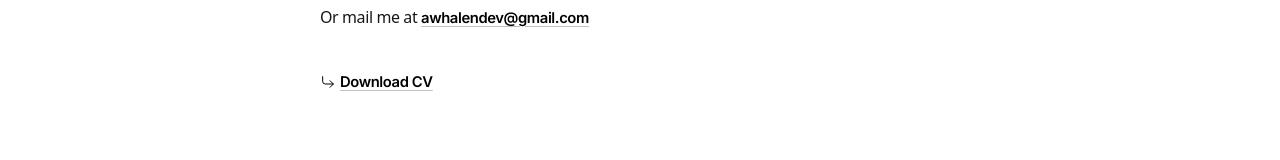
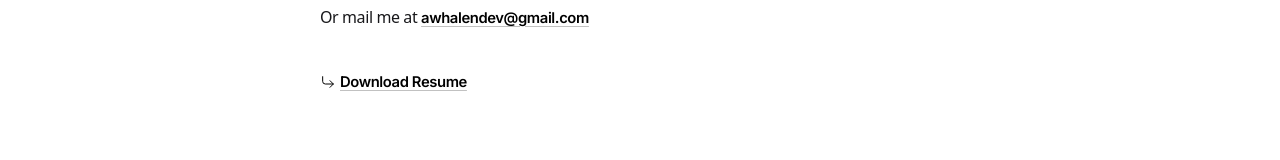
Before and after one commit to Awhalen1999/portfolio, a Next.js app: page / in a window 1280 px wide. Shown: the part 1154-1314 px from the top of the page. Built offline with nearby package versions, Linux system fonts and the light colour scheme; a web font is replaced by a local one.

Commit message:
update download resume button

```diff
--- a/app/page.tsx
+++ b/app/page.tsx
@@ -640,7 +640,7 @@ export default function AboutPage() {
             className="text-style-body-link inline-flex items-center gap-1"
           >
             <CornerDownRight strokeWidth={1.5} className="h-4 w-4" /> Download
-            CV
+            Resume
           </a>
         </p>
       </div>
```
